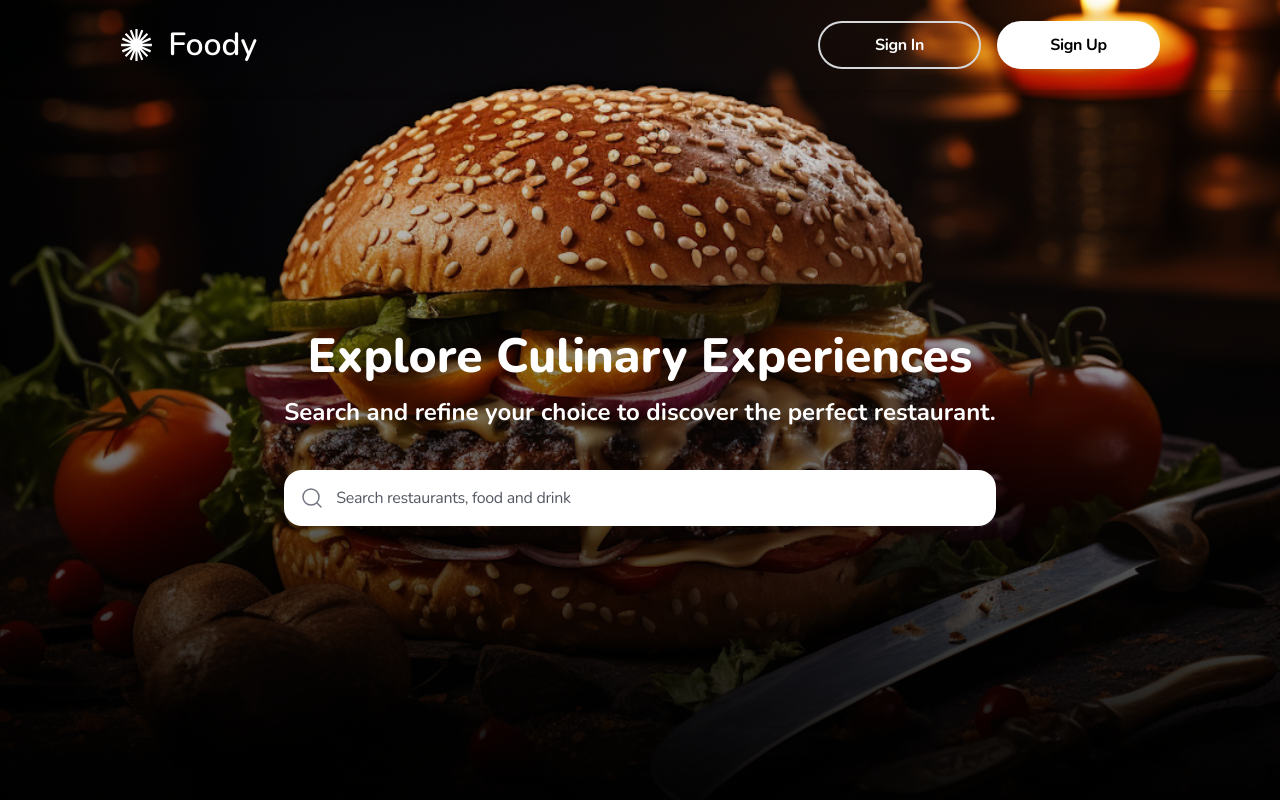
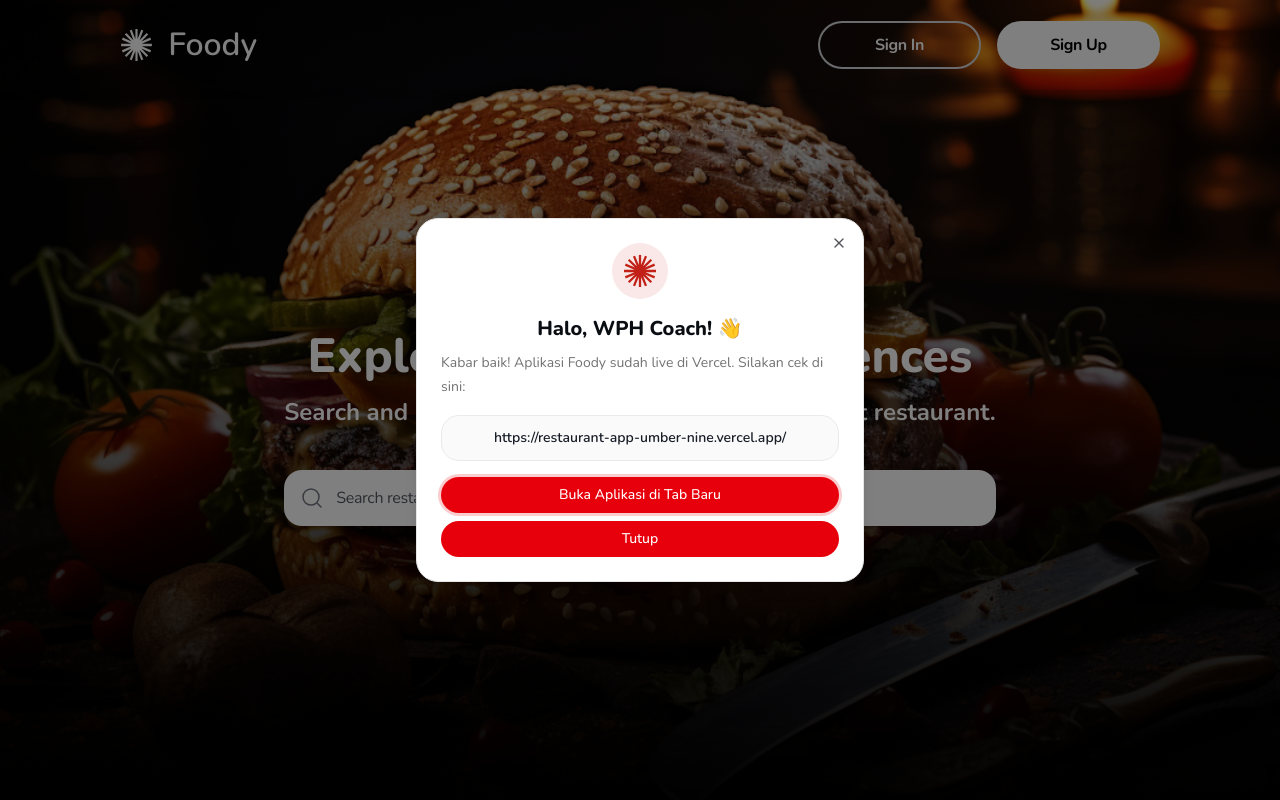
Before and after one commit to WPH-Bootcamp/challenge-9-arisbhakti, a React (Vite) app: page / in a window 1280 px wide. Shown: the top 800 px of the page. Built offline with nearby package versions, Linux system fonts and the light colour scheme; no server answers.

Commit message:
Show modal for the first time

```diff
--- a/src/main.tsx
+++ b/src/main.tsx
@@ -7,7 +7,6 @@
 import { QueryClient, QueryClientProvider } from "@tanstack/react-query";
 import Home from "./pages/Home";
 import ScrollToTop from "./components/common/ScrollToTop";
-
 import AuthPage from "./pages/AuthPage";
 import Details from "./pages/Details";
 import Category from "./pages/Category";
--- a/src/pages/Home.tsx
+++ b/src/pages/Home.tsx
@@ -6,6 +6,13 @@
 import { Alert, AlertDescription, AlertTitle } from "@/components/ui/alert";
 import { Skeleton } from "@/components/ui/skeleton";
 import { Button } from "@/components/ui/button";
+import {
+  Dialog,
+  DialogContent,
+  DialogDescription,
+  DialogHeader,
+  DialogTitle,
+} from "@/components/ui/dialog";
 import { useDispatch } from "react-redux";
 import { setDistance } from "@/features/filters/categoryFilterSlice";
 
@@ -50,6 +57,7 @@
     | "lunch"
     | "search"
   >("recommended");
+  const [showCoachModal, setShowCoachModal] = useState(false);
   const LIST_LIMIT = 20;
   const nearbyRangeKm = 1;
 
@@ -69,6 +77,20 @@
       sessionStorage.getItem("auth_token");
     setActiveList(token ? "recommended" : "all-restaurants");
   }, []);
+
+  useEffect(() => {
+    const seen = localStorage.getItem("wph_coach_modal_seen");
+    if (!seen) {
+      setShowCoachModal(true);
+    }
+  }, []);
+
+  const handleCoachModalChange = (open: boolean) => {
+    setShowCoachModal(open);
+    if (!open) {
+      localStorage.setItem("wph_coach_modal_seen", "true");
+    }
+  };
 
   const recommendedQuery = useQuery({
     queryKey: ["recommended-resto"],
@@ -263,6 +285,52 @@
 
   return (
     <>
+      <Dialog open={showCoachModal} onOpenChange={handleCoachModalChange}>
+        <DialogContent className="rounded-3xl sm:max-w-md">
+          <div className="flex flex-col items-center gap-4 text-center">
+            <div className="h-14 w-14 rounded-full bg-primary-100/10 flex items-center justify-center">
+              <img
+                src="/images/common/logo-foody.svg"
+                alt="Foody"
+                className="h-8 w-8"
+              />
+            </div>
+            <DialogHeader className="items-center">
+              <DialogTitle className="text-xl font-extrabold">
+                Halo, WPH Coach! 👋
+              </DialogTitle>
+              <DialogDescription className="text-sm leading-6">
+                Kabar baik! Aplikasi Foody sudah live di Vercel. Silakan cek di
+                sini:
+              </DialogDescription>
+            </DialogHeader>
+            <div className="w-full rounded-2xl border border-neutral-200 bg-neutral-50 px-4 py-3 text-sm font-semibold text-neutral-900 break-all">
+              https://restaurant-app-umber-nine.vercel.app/
+            </div>
+            <div className="flex w-full flex-col gap-2">
+              <Button
+                variant="destructive"
+                className="w-full rounded-[100px] cursor-pointer"
+                onClick={() =>
+                  window.open(
+                    "https://restaurant-app-umber-nine.vercel.app/",
+                    "_blank",
+                  )
+                }
+              >
+                Buka Aplikasi di Tab Baru
+              </Button>
+              <Button
+                variant="destructive"
+                className="w-full rounded-[100px] cursor-pointer"
+                onClick={() => handleCoachModalChange(false)}
+              >
+                Tutup
+              </Button>
+            </div>
+          </div>
+        </DialogContent>
+      </Dialog>
       {/* HERO BACKGROUND */}
       <div
         id="hero-background"
```
